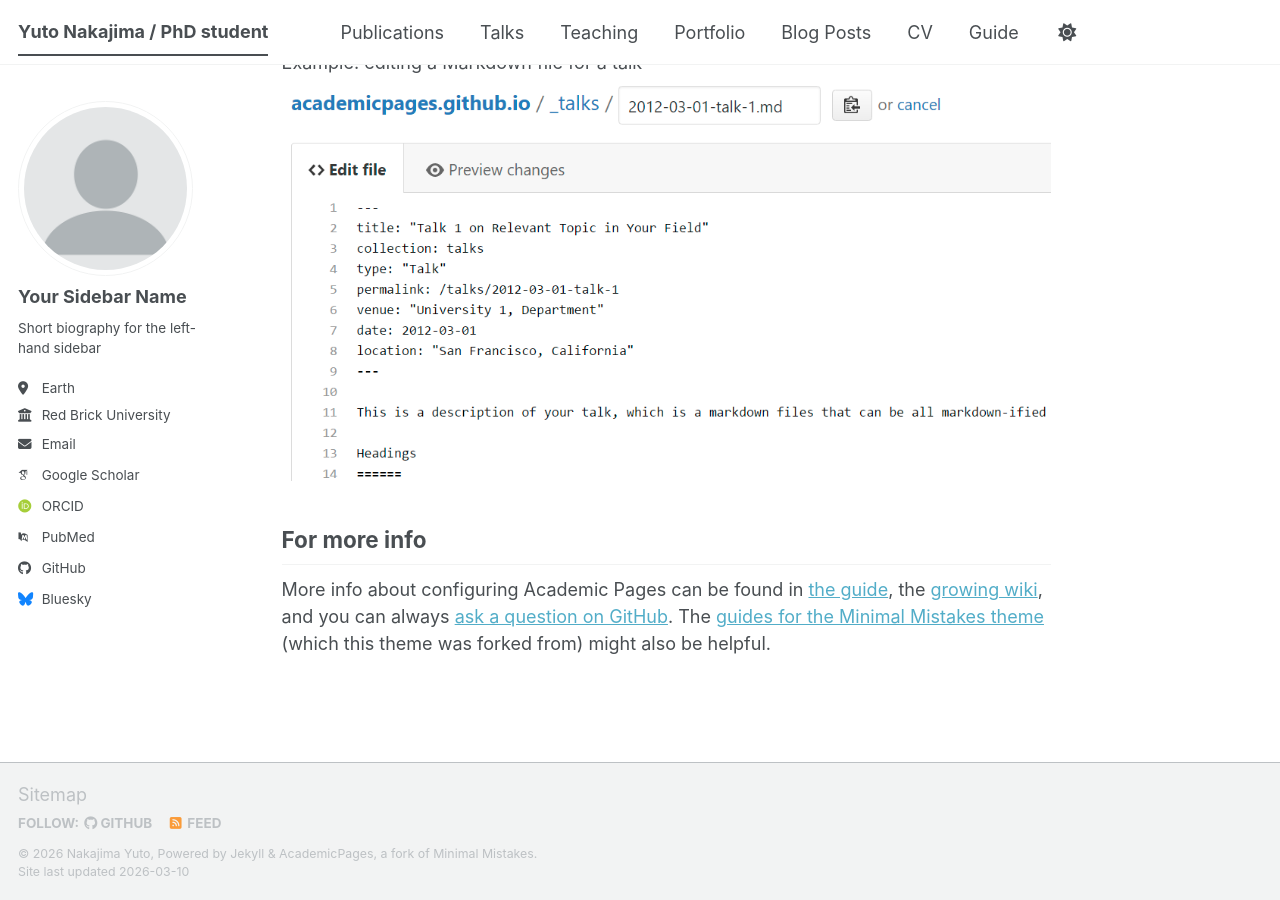
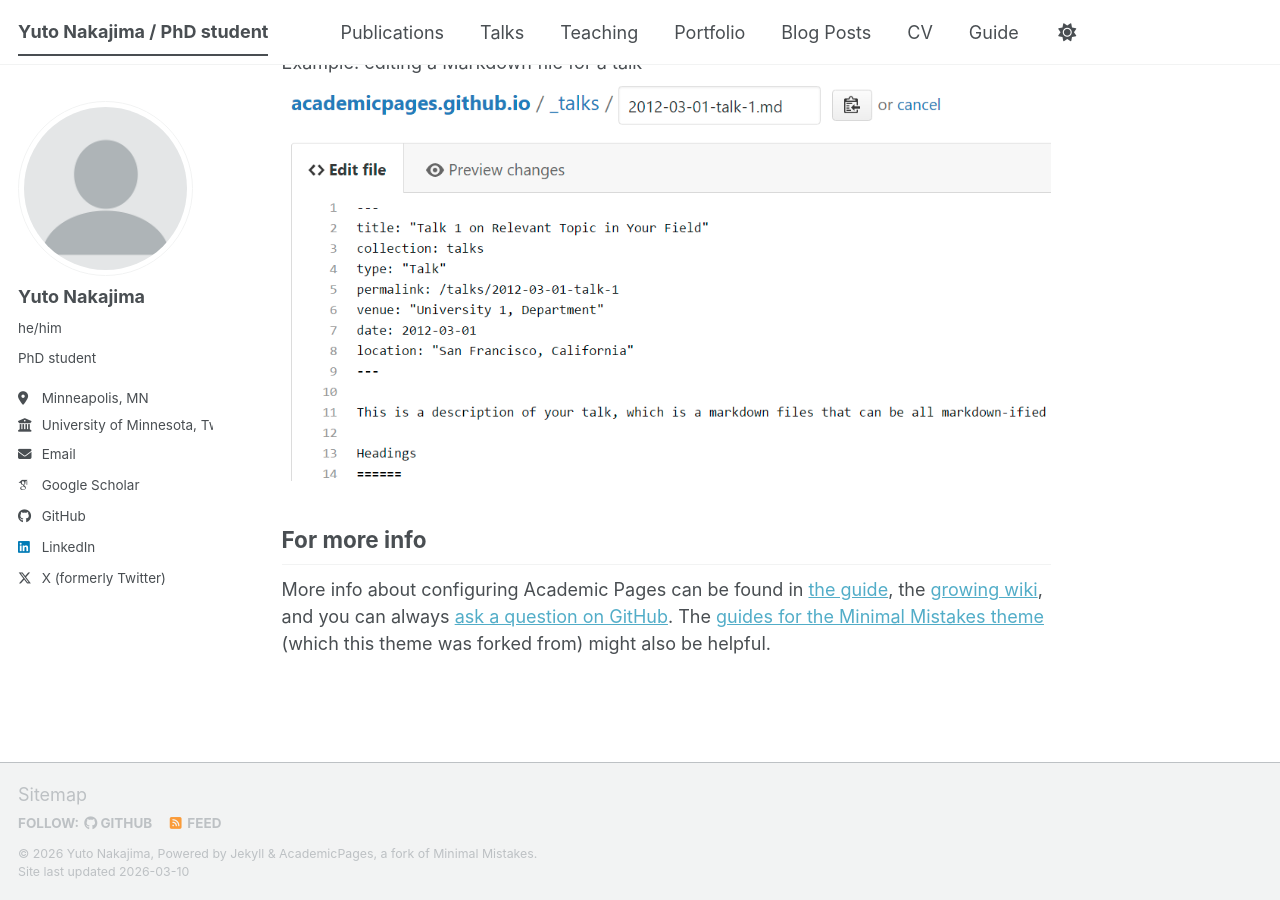
Before and after one commit to YutoNakajima1101/YutoNakajima1101.github.io, a Jekyll site: the page built from _pages/about.md, in a window 1280 px wide and 900 px high, scrolled down 2798 px. Built offline with Jekyll 4.4.1, drawn with Linux system fonts in a browser that asks for light colours; some web fonts are replaced; a script bundle is joined from its source files by our own code; library files that are not in the unit come from our copies.

Commit message:
Update personal information in _config.yml

```diff
--- a/_config.yml
+++ b/_config.yml
@@ -11,12 +11,12 @@ locale                   : "en-US"
 site_theme               : "default" # The available themes options are "default", "air", "sunrise", "mint", "dirt" and "contrast"
 title                    : "Yuto Nakajima / PhD student"
 title_separator          : "-"
-name                     : &name "Nakajima Yuto"
-description              : &description "Your Name's academic portfolio"   # Update this with a general description of your site, this is the default if not overridden by a page
-url                      : https://academicpages.github.io # The base hostname & protocol for your site e.g. "https://[your GitHub username].github.io",
+name                     : &name "Yuto Nakajima"
+description              : &description "Yuto's academic portfolio"   # Update this with a general description of your site, this is the default if not overridden by a page
+url                      : https://yutonakajima1101.github.io # The base hostname & protocol for your site e.g. "https://[your GitHub username].github.io",
                                                            # or if you already have some other page hosted on Github then use "https://[your GitHub username].github.io/[Your Repo Name]"
 baseurl                  : "" # the subpath of your site, e.g. "/blog"
-repository               : "academicpages/academicpages.github.io"
+repository               : "yutonakajima1101/yutonakajima1101.github.io"
 
 # Site Author - The following control what appear as part of the author content on the side bar.
 #               If a field is blank the icon and link will not appear, otherwise it will be shown.
@@ -24,24 +24,24 @@ repository               : "academicpages/academicpages.github.io"
 author:
   # Biographic information
   avatar           : "profile.png"
-  name             : "Your Sidebar Name"
-  pronouns         : # example: "she/her"
-  bio              : "Short biography for the left-hand sidebar"
-  location         : "Earth"
-  employer         : "Red Brick University"
+  name             : "Yuto Nakajima"
+  pronouns         : "he/him"
+  bio              : "PhD student"
+  location         : "Minneapolis, MN"
+  employer         : "University of Minnesota, Twin Cities"
   uri              : # URL
-  email            : "none@example.org"
+  email            : "nakaj021@umn.edu"
 
   # Academic websites
   academia         : # URL
   arxiv            : # URL - Update with the correct link to your profile
-  googlescholar    : "https://scholar.google.com/citations?user=PS_CX0AAAAAJ"
+  googlescholar    : "https://scholar.google.com/citations?user=rDmezb4AAAAJ"
   inspire-hep      : # URL
   impactstory      : # URL
-  orcid            : "https://orcid.org/yourorcidurl"
+  orcid            : # URL
   semantic         : # URL
   ssrn             : # URL
-  pubmed           : "https://www.ncbi.nlm.nih.gov/pubmed/?term=john+snow"
+  pubmed           : # URL
   researchgate     : # URL
   scopus           : # URL
   zotero           : # URL
@@ -51,13 +51,13 @@ author:
   bitbucket        : # Username - Update with your username on the site
   codepen          : # Username
   dribbble         : # Username
-  github           : "academicpages"
+  github           : "yutonakajima1101"
   kaggle           : # Username
   stackoverflow    : # User number or user number and name (i.e., use "1" or "1/jeff-atwood")
 
   # Social media
   artstation       : # Username
-  bluesky          : "bsky.app" # Replace this with you Bluesky username
+  bluesky          : # Username
   facebook         : # Username
   flickr           : # Username
   foursquare       : # Username
@@ -66,7 +66,7 @@ author:
   keybase          : # Username
   instagram        : # Username
   lastfm           : # Username
-  linkedin         : # Username
+  linkedin         : "yuto-nakajima-134090324"
   mastodon         : # URL
   medium           : # URL
   pinterest        : # Username
@@ -74,7 +74,7 @@ author:
   steam            : # Username
   telegram         : # URL
   tumblr           : # Username
-  twitter          : # Username for X / Twitter
+  twitter          : "Hadron_kyoto"
   vine             : # Username
   weibo            : # Username
   wikipedia        : # Username
```
